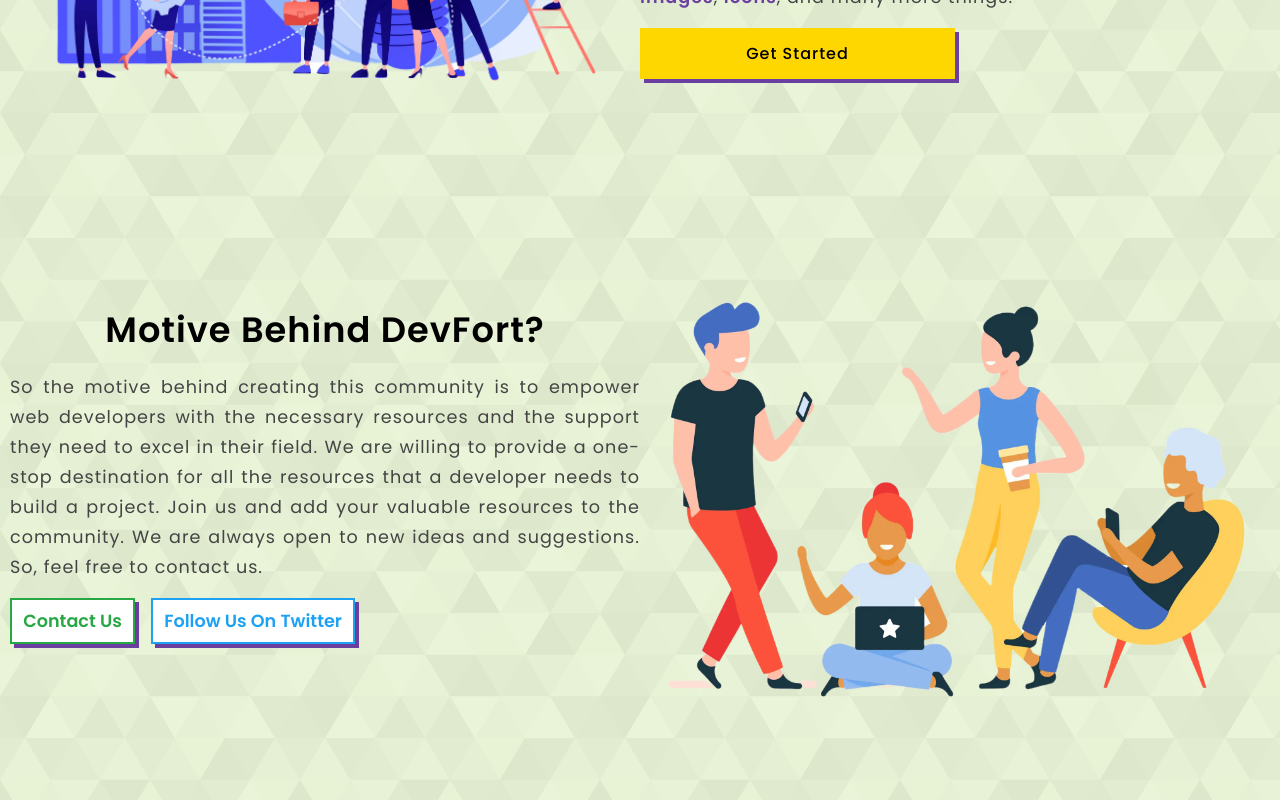
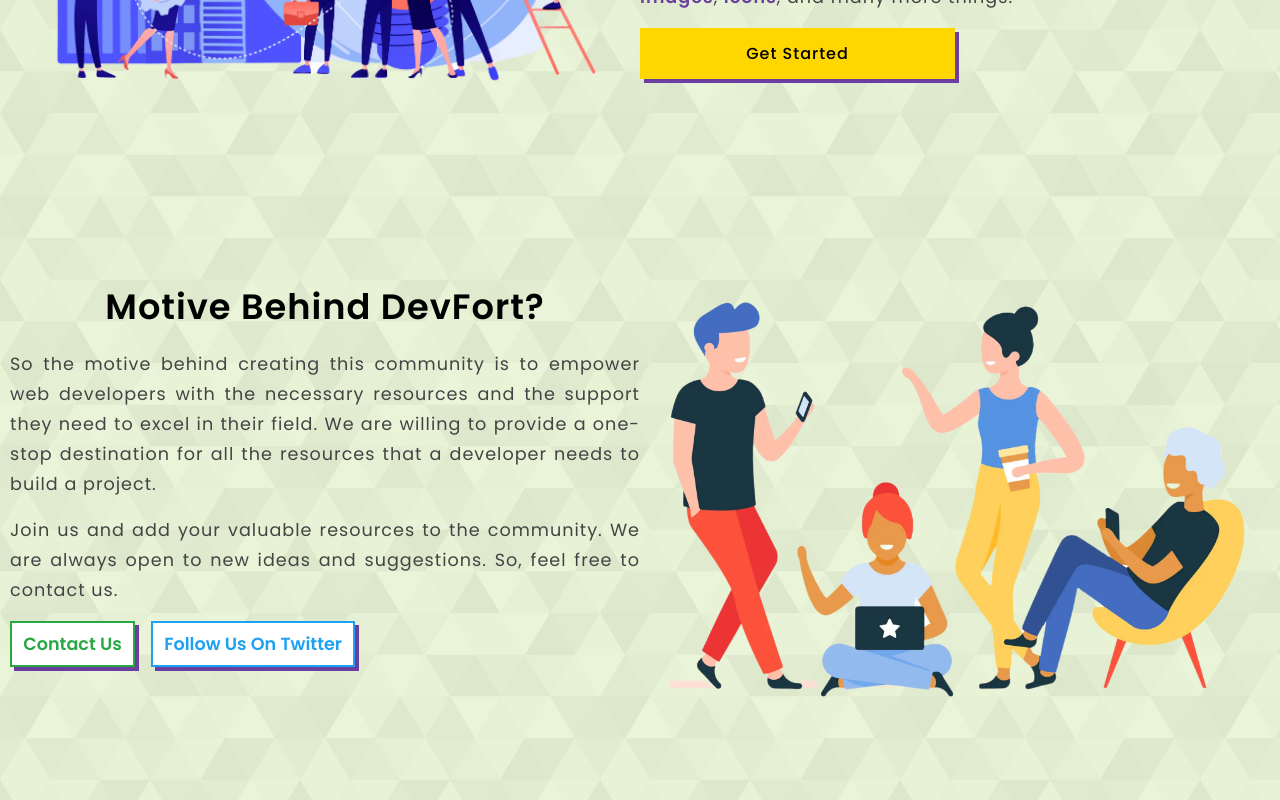
Before and after one commit to PrgVaibhav/devFort, a Next.js app: page /home in a window 1280 px wide. Shown: the part 887-1687 px from the top of the page. Built offline with nearby package versions, Linux system fonts and the light colour scheme.

Commit message:
initial commit

```diff
--- a/components/Section.js
+++ b/components/Section.js
@@ -10,9 +10,11 @@
           So the motive behind creating this community is to empower web
           developers with the necessary resources and the support they need to
           excel in their field. We are willing to provide a one-stop destination
-          for all the resources that a developer needs to build a project. Join
-          us and add your valuable resources to the community. We are always
-          open to new ideas and suggestions. So, feel free to contact us.
+          for all the resources that a developer needs to build a project.
+        </p>
+        <p>
+          Join us and add your valuable resources to the community. We are
+          always open to new ideas and suggestions. So, feel free to contact us.
         </p>
         <div className={styles.section_links}>
           <a href="" className={styles.section_email}>
```
